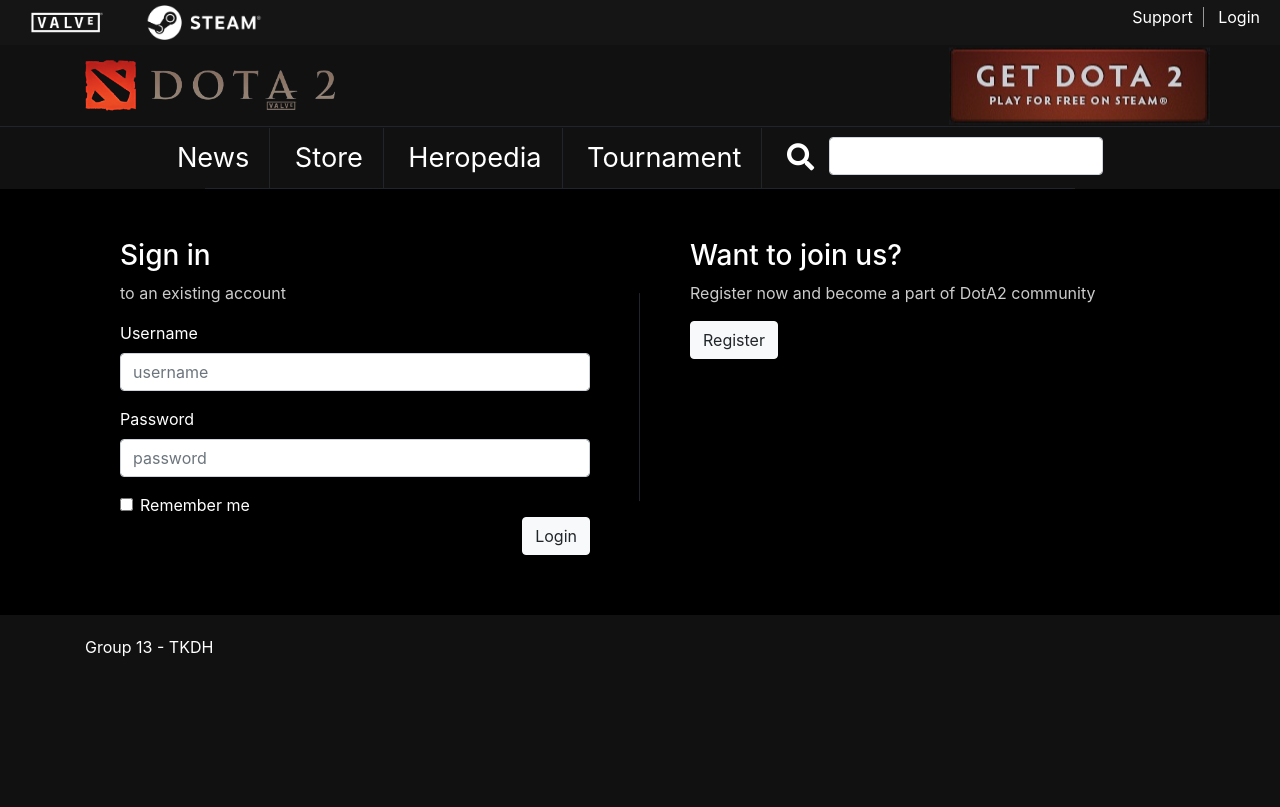
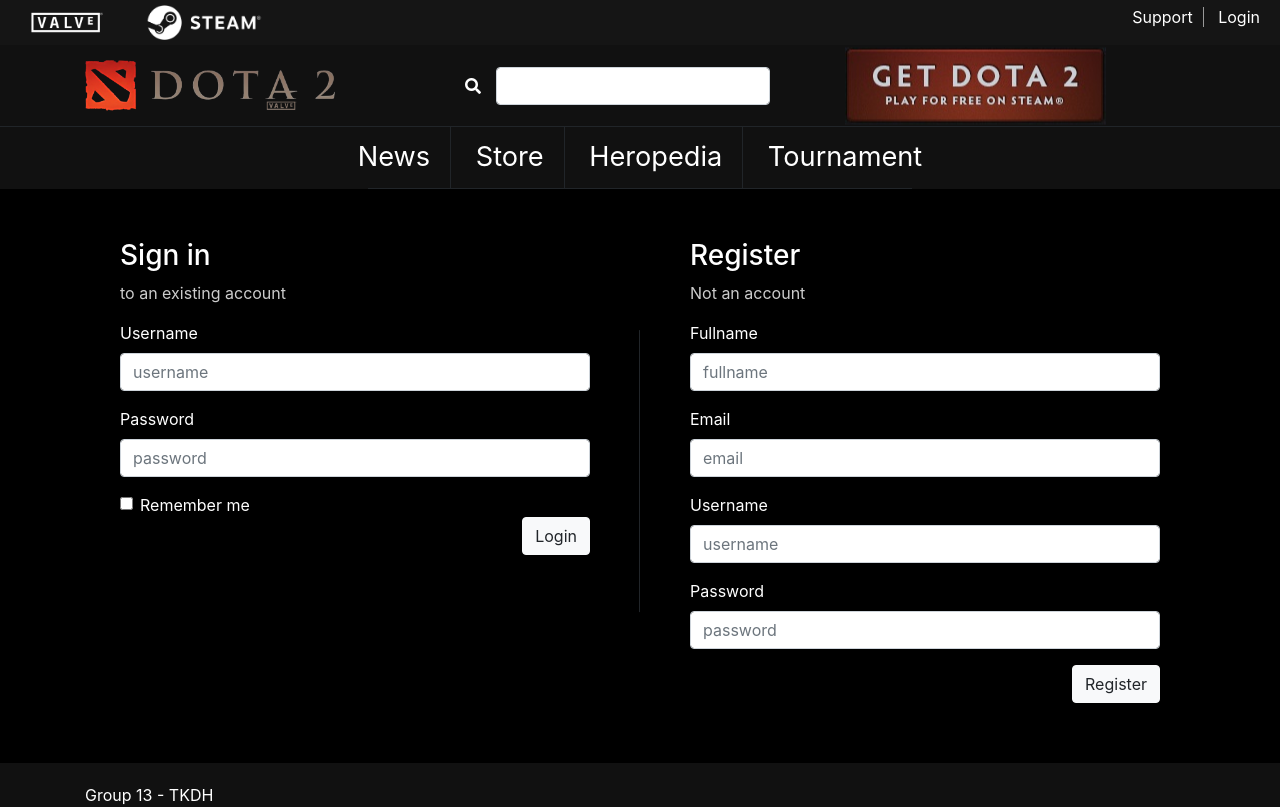
Before and after one commit to 1412557/BlogGame, a plain HTML site: page login.html in a window 1280 px wide. Drawn offline with nearby package versions, Linux system fonts and the light colour scheme.

Commit message:
fix link, page login, add register form

```diff
--- a/login.html
+++ b/login.html
@@ -21,11 +21,15 @@
                 <span class="top-link"><a href="./login.html">Login</a></span>
             </div>
         </div>
-        <div class="header">
+        <div id="stick-wrapper">
+			<div class="header" id="id-header">
 				<div class="main-head">
 					<div class="container relative">
-                    <div class="logo"><a href="./index.html"><img src="./images/dota-logo.png" alt="Dota2 Logo"></a></div>
-                    <div class="playnow-btn"><a href="./download.html"><img src="./images/getdota.jpg" alt=""></a></div>
+						<div class="row">
+							<div class="logo col-sm-4"><a href="#"><img src="./images/dota-logo.png" alt="Dota2 Logo"></a></div>
+							<div class="search-form form-inline col-sm-4"><i class="fa fa-search"></i> <input type="text" class="form-control"></div>
+							<div class="playnow-btn col-sm-4"><a href="./download.html"><img src="./images/getdota.jpg" alt=""></a></div>
+						</div>
 					</div>
 				</div>
 				<div class="main-nav menu">
@@ -35,8 +39,8 @@
 							<li><a href="">Store</a></li>
 							<li><a href="">Heropedia</a></li>
 							<li><a href="">Tournament</a></li>
-                        <li><div class="search-form form-inline"><i class="fa fa-search"></i> <input type="text" class="form-control"></div></li>
 						</ul>
+					</div>
 				</div>
 			</div>
 		</div>
@@ -49,7 +53,7 @@
                                 <h3>Sign in</h3>
                                 <p>to an existing account</p>
                             </div>
-                            <div class="form-group">
+                            <div class="form-group has-success">
                                 <label>Username</label>
                                 <input type="text" placeholder="username" class="form-control">
                             </div>
@@ -62,14 +66,39 @@
                                 <label for="" class="form-check-label">Remember me</label>
                             </div>
                             <div class="text-right">
-                                <button class="btn btn-light">Login</button>
+                                <button class="btn btn-light btn-action">Login</button>
                             </div>
                         </form>
                     </div>
                     <div class="register-section half-col col-sm-6">
-                        <h3>Want to join us?</h3>
+                        <form action="">
+                            <div class="form-group">
+                                <h3>Register</h3>
+                                <p>Not an account</p>
+                            </div>
+                            <div class="form-group">
+                                <label>Fullname</label>
+                                <input type="text" placeholder="fullname" class="form-control">
+                            </div>
+                            <div class="form-group">
+                                <label>Email</label>
+                                <input type="email" placeholder="email" class="form-control">
+                            </div>
+                            <div class="form-group">
+                                <label>Username</label>
+                                <input type="text" placeholder="username" class="form-control">
+                            </div>
+                            <div class="form-group">
+                                <label>Password</label>
+                                <input type="password" placeholder="password" class="form-control">
+                            </div>
+                            <div class="text-right">
+                                <button class="btn btn-light btn-action">Register</button>
+                            </div>
+                        </form>
+                        <!-- <h3>Want to join us?</h3>
                         <p>Register now and become a part of DotA2 community</p>
-                        <button class="btn btn-light">Register</button>
+                        <button class="btn btn-light">Register</button> -->
                     </div>
                 </div>
             </div>
@@ -80,5 +109,25 @@
             </div>
         </div>
     </div>
+	<script>
+
+	window.onscroll = function() {myFunction()};
+
+	var header = document.getElementById("id-header");
+	var defHeight = header.offsetHeight;
+	var sticky = header.offsetTop;
+
+	function myFunction() {
+	  if (window.pageYOffset >= sticky) {
+		header.classList.add("sticky");
+		var wrapper = document.getElementById("stick-wrapper").setAttribute("style","height:"+defHeight+"px;");
+	  } else {
+		header.classList.remove("sticky");
+	  }
+	}
+	</script>
+
+    <script type="text/javascript" src="css/jquery-3.1.1.min.js"></script>
+    <script type="text/javascript" src="css/bootstrap.min.js"></script>
 </body>
 </html>
```
Also changed, not shown: download.html (+27 -6 lines), index.html (+27 -30 lines). Lines whose indentation alone changed are shown as unchanged.
